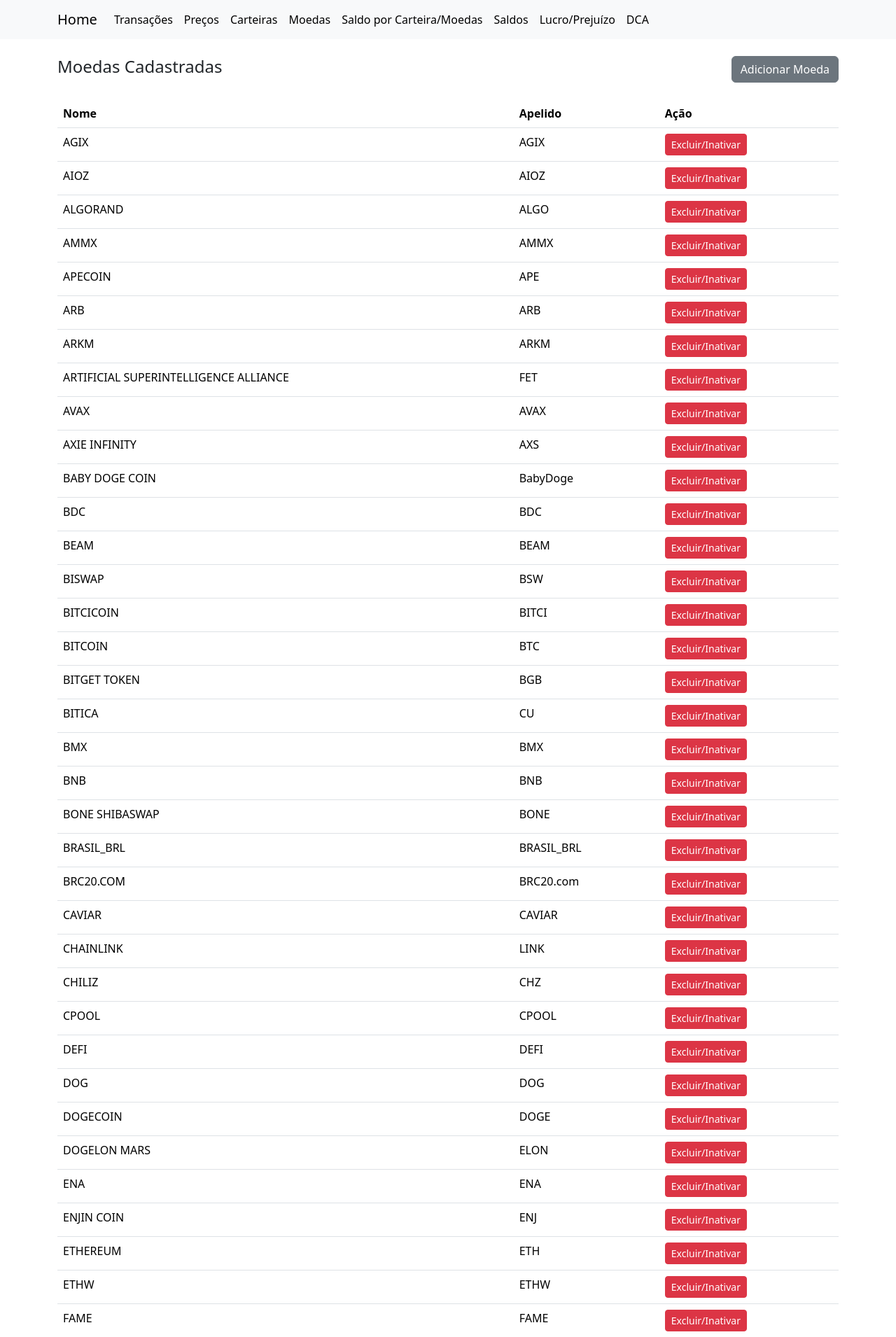
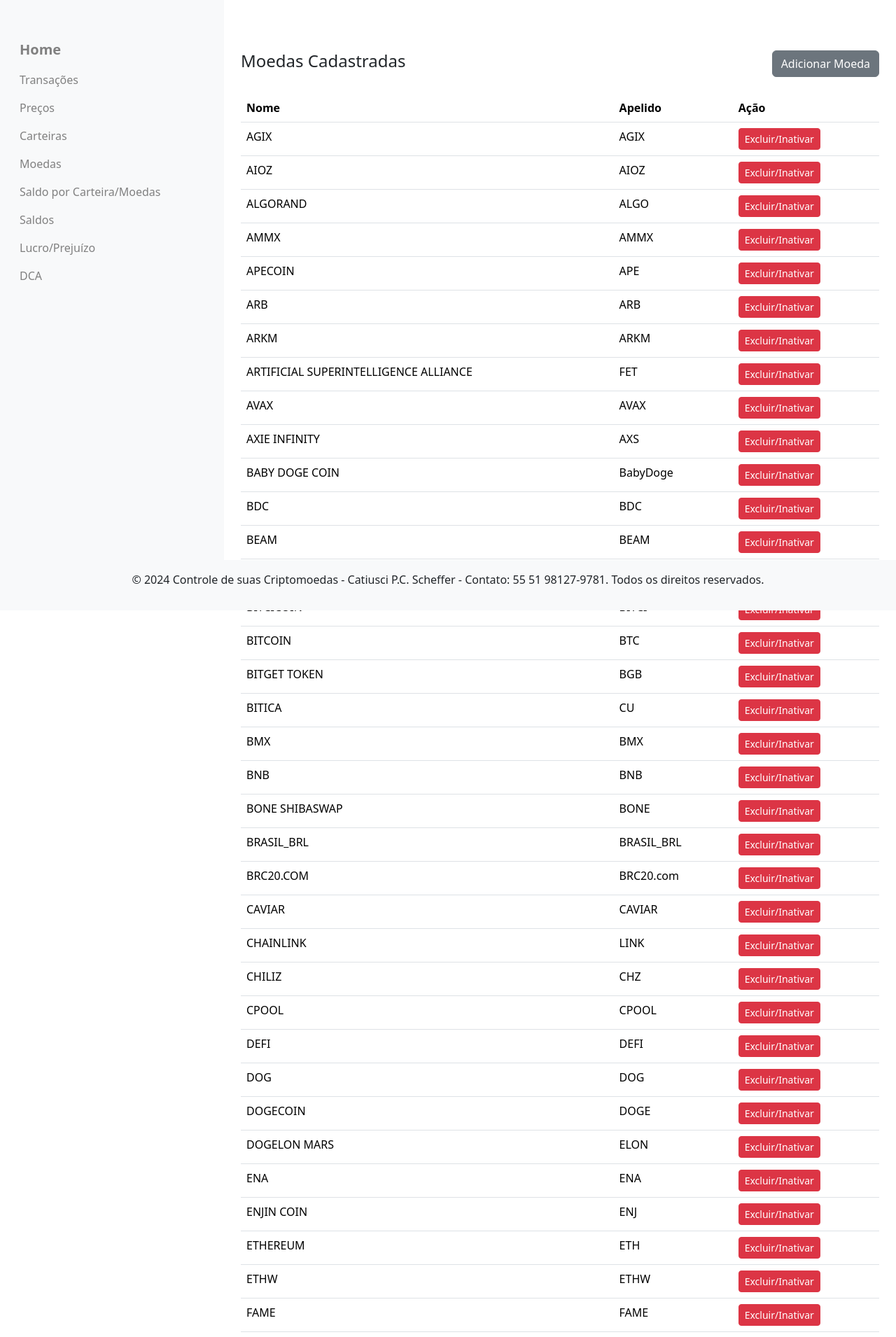
Before and after one commit to CatiusciScheffer/ControleCriptos, a Flask app: page /cryptos in a window 1280 px wide. Shown: the top 1910 px of the page at 70% size. Run offline with Flask 3, Linux system fonts and the light colour scheme; a user stored in the database is signed in; data comes from the database, SQL or seed files in the repository; some libraries are stand-ins or nearby versions.

Commit message:
ajustando barra de navegação para vertical

```diff
--- /dev/null
+++ b/criptoControl/static/css/style.css
@@ -0,0 +1,25 @@
+<style>
+  /* Estilo geral para os links da barra de navegação */
+  .nav-link {
+    color: gray; /* Define o texto como cinza */
+    font-size: 1rem; /* Tamanho padrão dos links */
+    font-weight: normal; /* Define o peso padrão */
+  }
+
+  /* Remove o efeito de cor azul quando o link está ativo */
+  .nav-link.active {
+    color: gray !important;
+  }
+
+  /* Estilo especial para o link "Home" */
+  .nav-link.home-link {
+    font-size: 1.25rem; /* Aumenta o tamanho do texto */
+    font-weight: bold; /* Define o texto como negrito */
+  }
+
+  /* Adiciona um hover para destacar o link quando o cursor passar por cima */
+  .nav-link:hover {
+    color: darkgray; /* Cor mais escura no hover */
+    text-decoration: underline; /* Adiciona um sublinhado no hover */
+  }
+</style>
--- a/criptoControl/templates/index.html
+++ b/criptoControl/templates/index.html
@@ -5,46 +5,67 @@
   <meta charset="UTF-8" />
   <meta name="viewport" content="width=device-width, initial-scale=1.0" />
   <title>Cryptos</title>
+  <!-- Incluindo o arquivo CSS externo -->
+  <link rel="stylesheet" href="{{ url_for('static', filename='css/style.css') }}">
 
-  {{ bootstrap.load_css() }} {{ bootstrap.load_js() }} {% block head %} {% endblock %}
+
+  {{ bootstrap.load_css() }}
+  {{ bootstrap.load_js() }}
+  {% block head %}{% endblock %}
 </head>
 
 <body class="d-flex flex-column" style="height: 100vh;">
+  <div class="container-fluid" style="height: 100%;">
+    <div class="row" style="height: 100%;">
+      <!-- Barra de navegação à esquerda -->
+      <div class="col-3 bg-light p-0" style="height: 100vh; overflow-y: auto;">
         {% include 'navibar.html' %}
+      </div>
 
+      <!-- Conteúdo principal -->
+      <div class="col-9 mt-5">
         <div class="container">
-    {% with messages = get_flashed_messages(with_categories=True) %} {%
-    if messages %} {% for category, message in messages %}
+          {% with messages = get_flashed_messages(with_categories=True) %}
+          {% if messages %}
+          {% for category, message in messages %}
           <div class="alert {{ category }}">{{ message }}</div>
-    {% endfor %} {% endif %} {% endwith %}
+          {% endfor %}
+          {% endif %}
+          {% endwith %}
         </div>
 
         {% block body %}
-
-  <!--PARTE DOS DASHBOARDS-->
-  <div class="container col">
+        <div class="container">
           <div class="row">
             <div class="col card">
-        <p>dashboard</p>
+              <p>Dashboard</p>
               <img src="{{ url_for('main.grafico') }}" alt="Gráfico de Criptomoedas" class="img-fluid" />
             </div>
             <div class="col card">
-        <p>dashboard</p>
+              <p>Dashboard</p>
             </div>
           </div>
           <div class="row">
             <div class="col card">
-        <p>dashboard</p>
+              <p>Dashboard</p>
             </div>
             <div class="col card">
-        <p>dashboard</p>
+              <p>Dashboard</p>
             </div>
           </div>
         </div>
-  {% endblock %} {% block scripts %} {{ bootstrap.load_js() }} {% endblock
-  %}
+        {% endblock %}
+      </div>
+    </div>
+  </div>
+
+  {% block scripts %}
+  {{ bootstrap.load_js() }}
+  {% endblock %}
 </body>
+
 <footer class="bg-light text-center fs-6 py-3 mt-auto">
   <p>&copy; 2024 Controle de suas Criptomoedas - Catiusci P.C. Scheffer - Contato: 55 51 98127-9781. Todos os direitos reservados.</p>
 </footer>
+
 </html>
--- a/criptoControl/templates/navibar.html
+++ b/criptoControl/templates/navibar.html
@@ -1,12 +1,10 @@
-<nav class="navbar navbar-expand-lg bg-body-tertiary">
+<nav class="nav">
   <div class="container-fluid container">
-    <a class="navbar-brand" href="{{ url_for('main.index') }}">Home</a>
-    <button class="navbar-toggler" type="button" data-bs-toggle="collapse" data-bs-target="#navbarNav"
-      aria-controls="navbarNav" aria-expanded="false" aria-label="Toggle navigation">
-      <span class="navbar-toggler-icon"></span>
-    </button>
-    <div class="collapse navbar-collapse" id="navbarNav">
-      <ul class="navbar-nav">
+    <div id="navbarNav">
+      <ul class="nav flex-column mt-5">
+        <li class="nav-item">
+          <a class="nav-link home-link active" aria-current="page" href="{{ url_for('main.index') }}">Home</a>
+        </li>
         <li class="nav-item">
           <a class="nav-link active" aria-current="page" href="{{ url_for('transaction.transactions') }}">Transações</a>
         </li>
```
Lines whose indentation alone changed are shown as unchanged.
